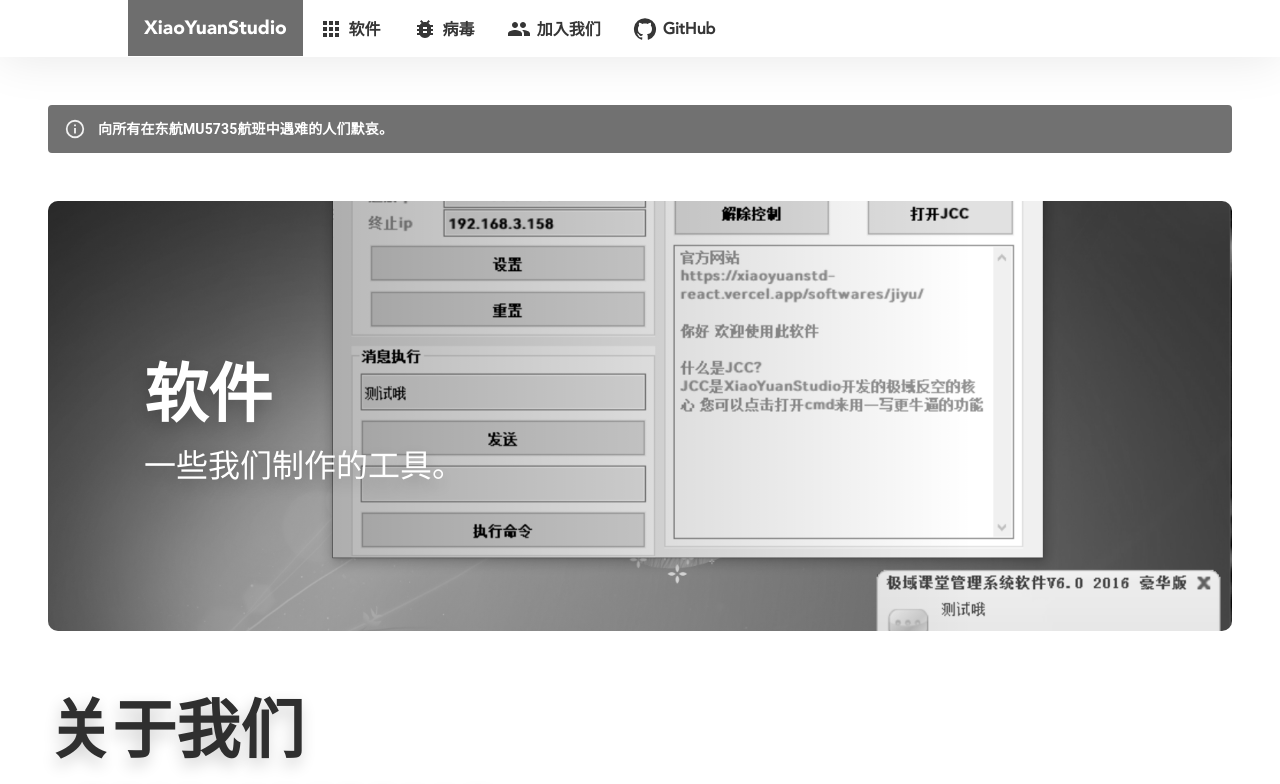
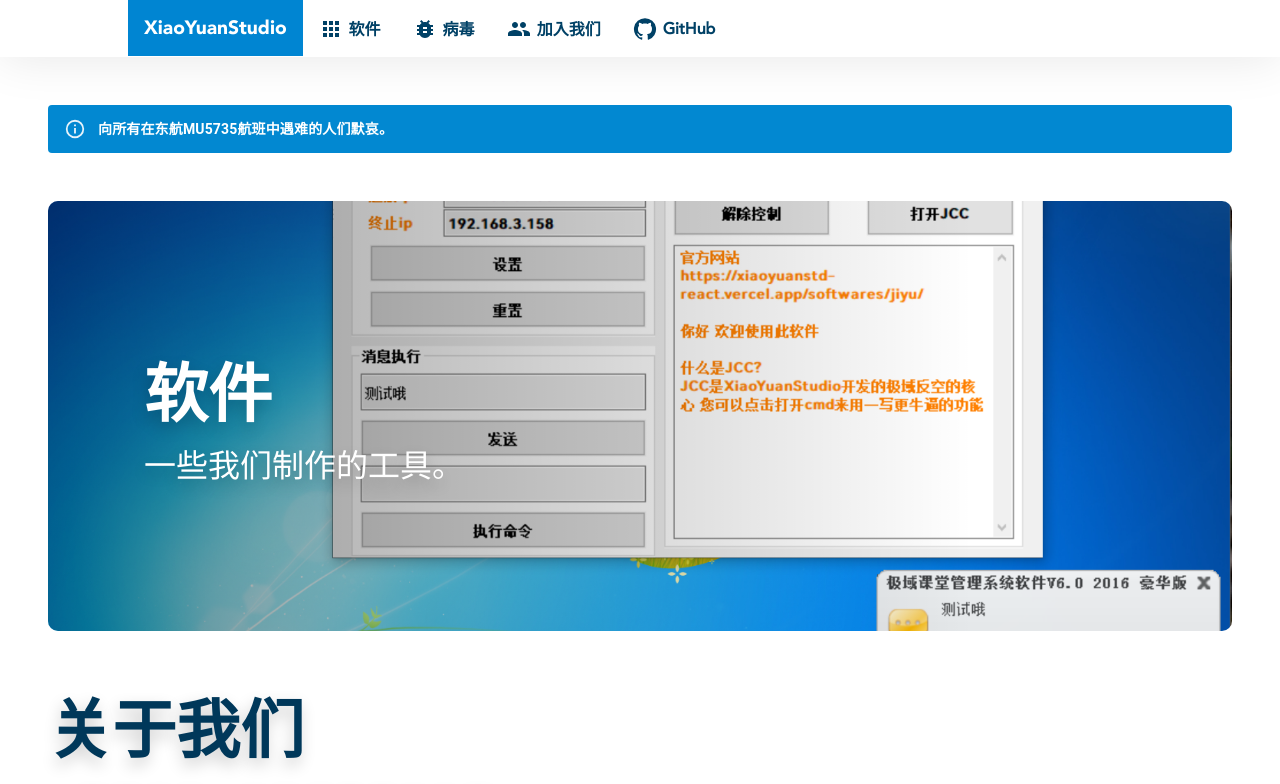
Before and after one commit to srcatt/xiaoyuanstd-react, a React (Create React App) app: page / in a window 1280 px wide. Shown: the top 784 px of the page. Built offline with nearby package versions, Linux system fonts and the light colour scheme.

Commit message:
Signed-off-by: rsodxd <thesourcecatt@outlook.com>

```diff
--- a/src/App.css
+++ b/src/App.css
@@ -43,10 +43,6 @@
 h1 {
 	margin: 0px;
 	padding: 0px;
-}
-
-html {
-	filter: grayscale(1);
 }
 
 .flex-expand {
```
